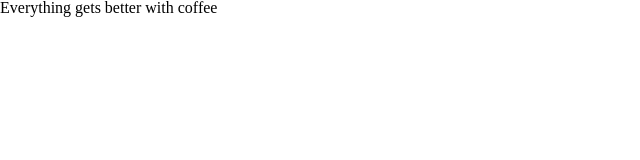
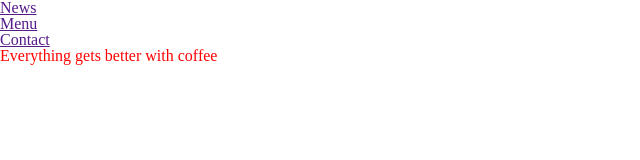
Before and after one commit to Yuriko-Y/cafe_webpage, a plain HTML site: page index.html in a window 1280 px wide. Shown: the whole page, without its empty margins (0-640 px from the left). Drawn offline with Linux system fonts and the light colour scheme.

Commit message:
ナビゲーションメニュー

```diff
--- a/index.html
+++ b/index.html
@@ -4,9 +4,22 @@
     <meta charset="UTF-8">
     <meta name="viewport" content="width=device-width, initial-scale=1.0">
     <link rel="stylesheet" href="css/reset.css">
-    <title>Document</title>
+    <link rel="stylesheet" href="css/cafe.css">
+    <title>cafe</title>
 </head>
 <body>
+    <header class="page-header">
+        <h1></h1>
+        <nav>
+            <ul class="main-nav">
+                <li><a href="">News</a></li>
+                <li><a href="">Menu</a></li>
+                <li><a href="">Contact</a></li>
+            </ul>
+        </nav>
+    </header>
+
     <h1>Everything gets better with coffee</h1>
+
 </body>
 </html>
```
